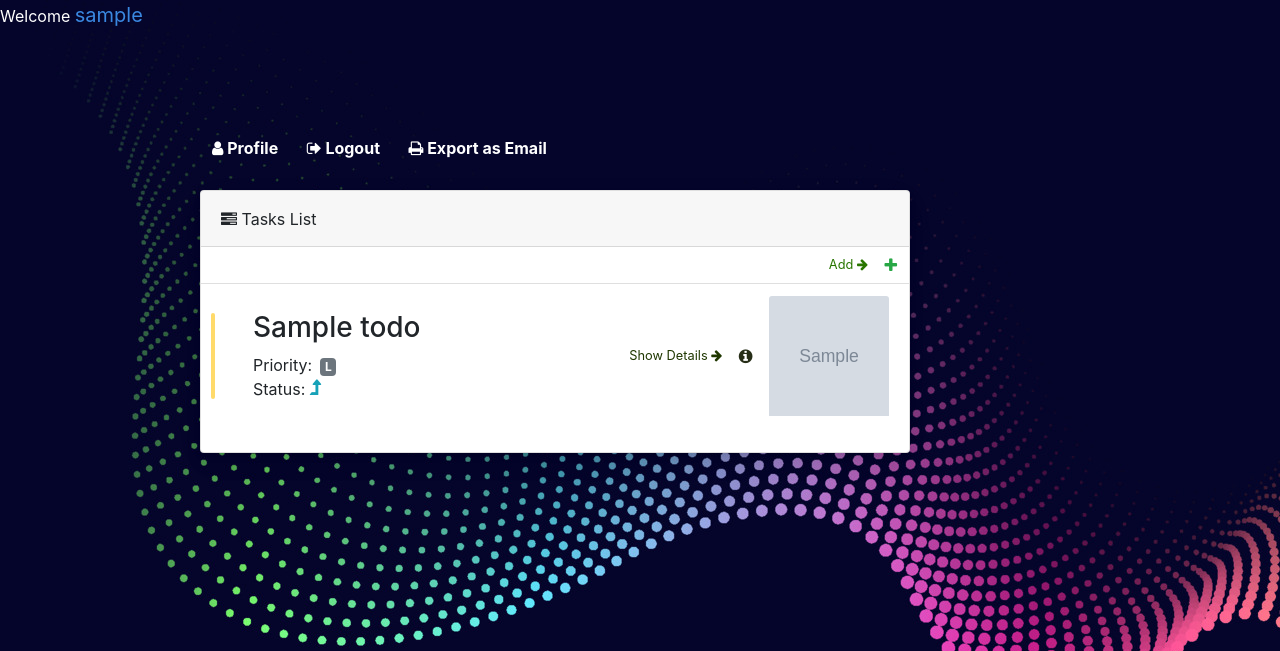
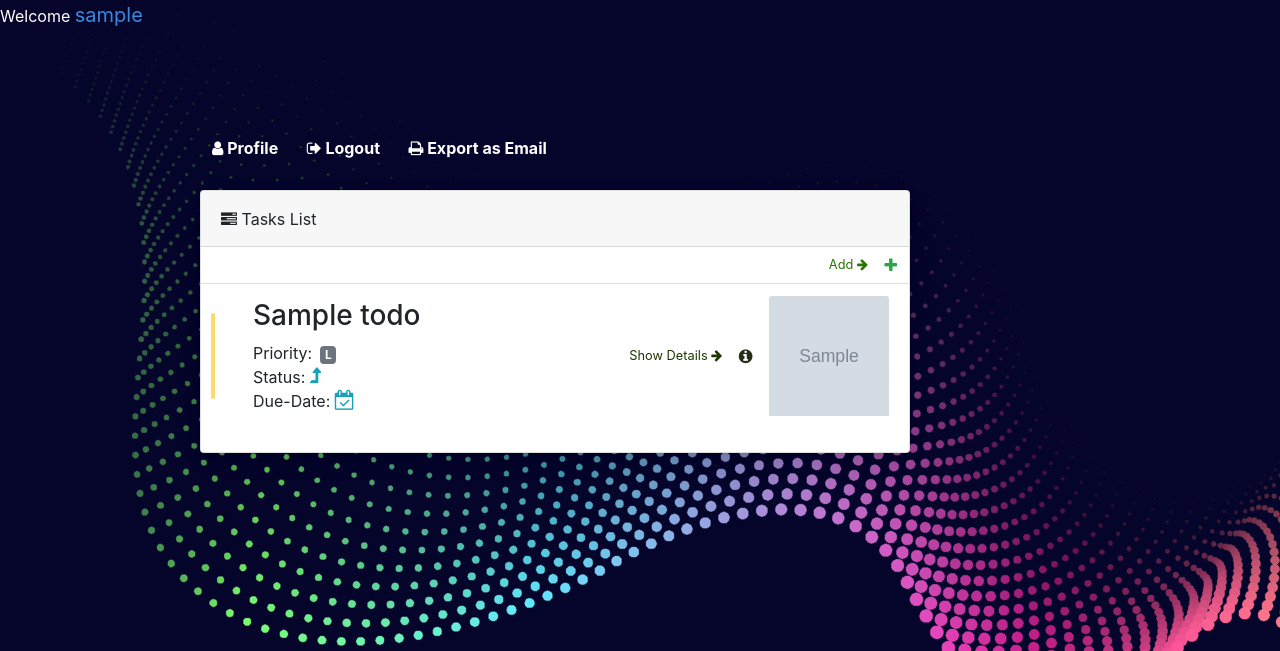
Before and after one commit to mosihere/Todo-App, a Django app: page /todo/ in a window 1280 px wide. Shown: the top 651 px of the page. Run offline with Django 5.2, Linux system fonts and the light colour scheme; a user stored in the database is signed in; tables that the repository leaves empty hold one stand-in row (values such as "Sample post"); grey boxes marked "Sample" are stand-in pictures; parts of the project's set-up code (start-up, migrations or seed data) failed here and were passed over; some libraries are stand-ins or nearby versions.

Commit message:
due date placeholder and icon added

```diff
--- a/todo/templates/todo/index.html
+++ b/todo/templates/todo/index.html
@@ -114,6 +114,13 @@
 
                             {% endif %}
 
+                            <br>
+                            {% if todo.due_date%}
+                            <p style="display:inline">Due-Date: </p><i style="color: rgb(23, 162, 184); font-size:20px" class="fa fa-calendar-check-o" data-toggle="tooltip" data-placement="bottom" title="Due Date"></i>
+                            {% else %}
+                            <p style="display:inline">Due-Date: </p><i style="color: rgb(227, 59, 26); font-size:20px" class="fa fa-calendar-times-o" data-toggle="tooltip" data-placement="bottom" title="Due Date"></i>
+                            {% endif %}
+
                         </div>
                         <br>
 
```
